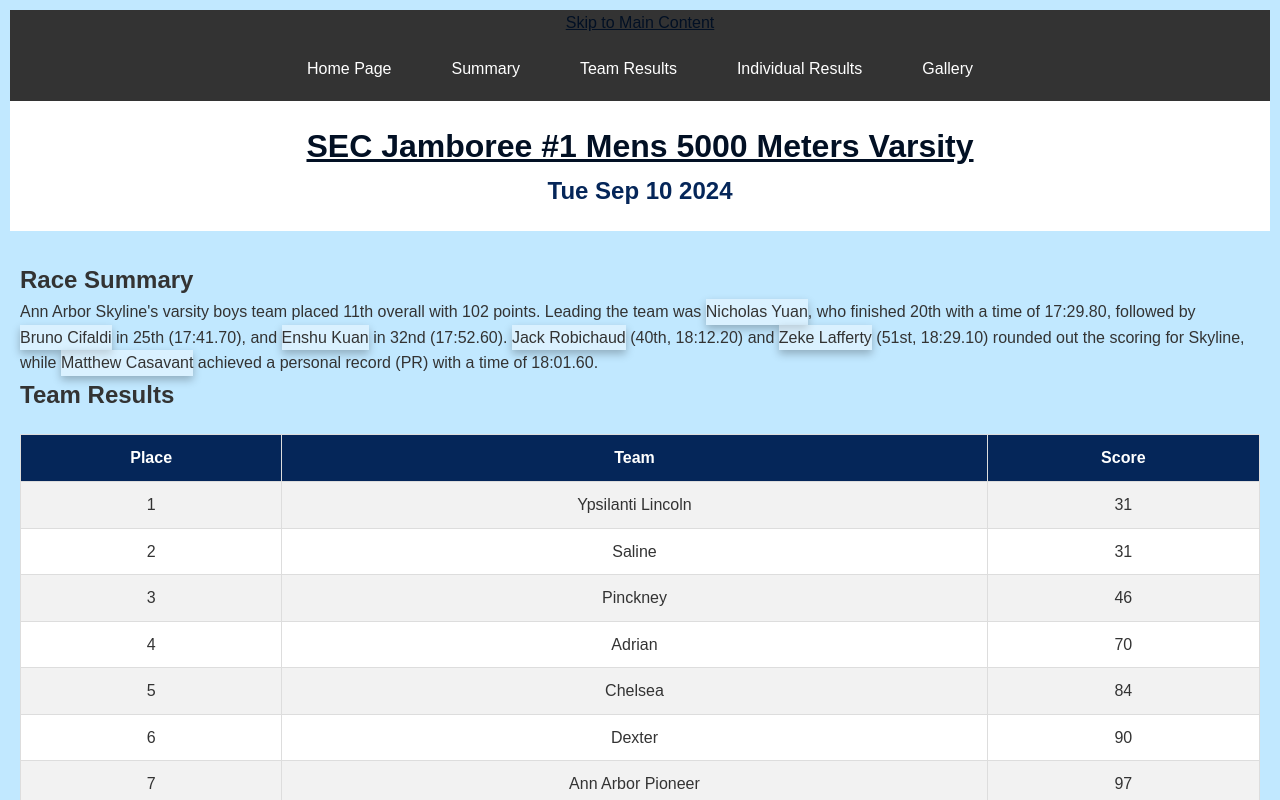
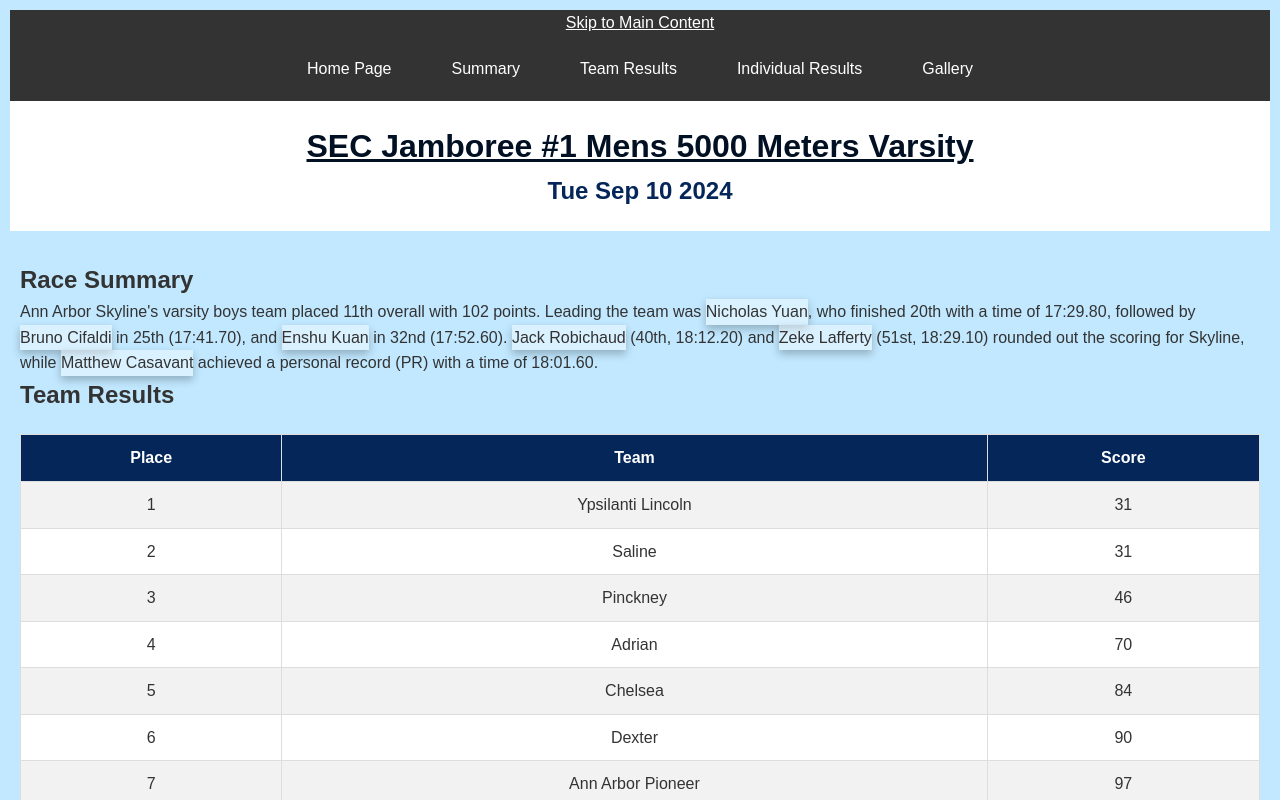
Before and after one commit to catchafallingstar/SI339cpd4, a plain HTML site: page meets/SEC_Jamboree_1_Mens_5000_Meters_Varsity_24.html in a window 1280 px wide. Shown: the top 800 px of the page. Drawn offline with Linux system fonts and the light colour scheme.

Commit message:
Add files via upload

```diff
--- a/css/style.css
+++ b/css/style.css
@@ -26,6 +26,7 @@ html {
     --th-color: white;
     --th-hover: #dddddd18;
     --even-tr:#f2f2f2;
+
 }
 
 /* Dark mode */
@@ -69,7 +70,7 @@ header h2 {
 }
 
 #skip-to-main{
-    color:var(--title-color);
+    color:white;
     background-color: #333;
     text-align:  center;
 }
```
